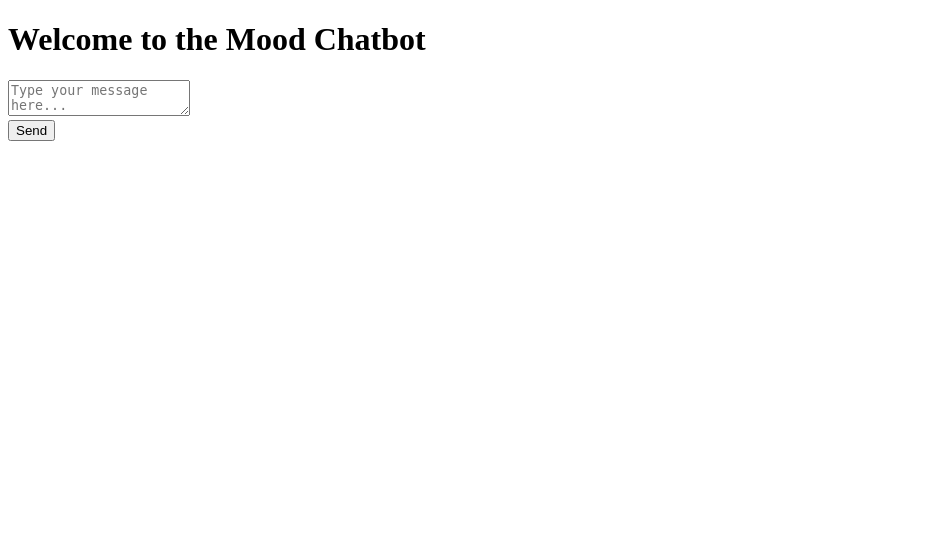
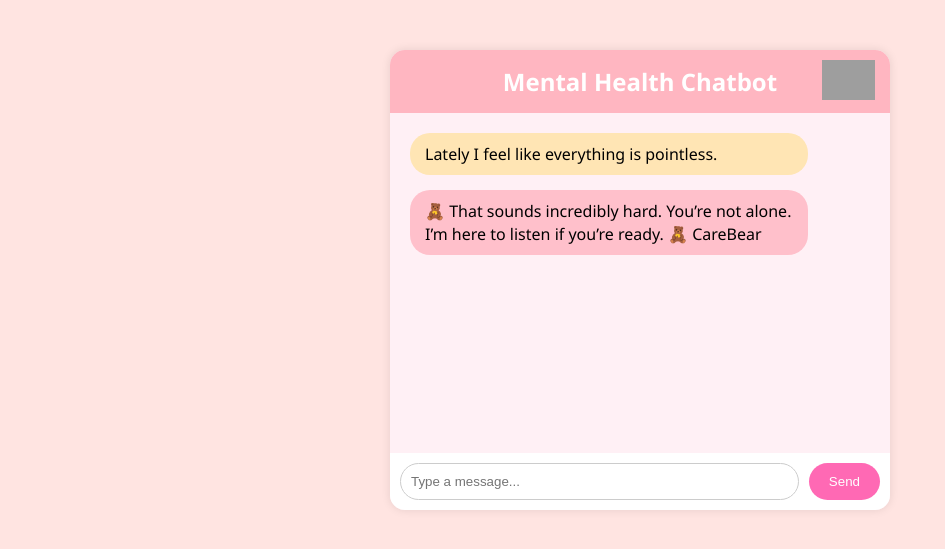
Before and after one commit to MariaTonova/mentalhealthchatbot, a Flask app: page / in a window 1280 px wide. Shown: the top 549 px of the page, without its empty margins (0-945 px from the left). Run offline with Flask 3, Linux system fonts and the light colour scheme; grey boxes are pictures that could not be loaded.

Commit message:
Update index.html

```diff
--- a/templates/index.html
+++ b/templates/index.html
@@ -1,26 +1,24 @@
 <!DOCTYPE html>
-<html lang="en">
+<html>
 <head>
-    <meta charset="UTF-8">
-    <title>Mood Chatbot</title>
+  <title>Mental Health Chatbot</title>
+  <link rel="stylesheet" href="{{ url_for('static', filename='css/style.css') }}">
 </head>
 <body>
-    <h1>Welcome to the Mood Chatbot</h1>
-    <textarea id="message" placeholder="Type your message here..."></textarea><br>
-    <button onclick="sendMessage()">Send</button>
-    <p id="response"></p>
-
-    <script>
-        async function sendMessage() {
-            const message = document.getElementById('message').value;
-            const res = await fetch('/chat', {
-                method: 'POST',
-                headers: { 'Content-Type': 'application/json' },
-                body: JSON.stringify({ message })
-            });
-            const data = await res.json();
-            document.getElementById('response').innerText = `Mood: ${data.mood}\nResponse: ${data.response}`;
-        }
-    </script>
+  <div class="chat-container">
+    <div class="chat-header">
+      Mental Health Chatbot
+      <img src="{{ url_for('static', filename='images/bear_logo.png') }}" alt="CareBear Logo" />
+    </div>
+    <div class="chat-box" id="chat-box">
+      <div class="message user-message">Lately I feel like everything is pointless.</div>
+      <div class="message bot-message">🧸 That sounds incredibly hard. You’re not alone. I’m here to listen if you’re ready. 🧸 CareBear</div>
+    </div>
+    <div class="chat-input">
+      <input type="text" id="user-input" placeholder="Type a message..." />
+      <button onclick="sendMessage()">Send</button>
+    </div>
+  </div>
+  <script src="{{ url_for('static', filename='js/chat.js') }}"></script>
 </body>
 </html>
```
